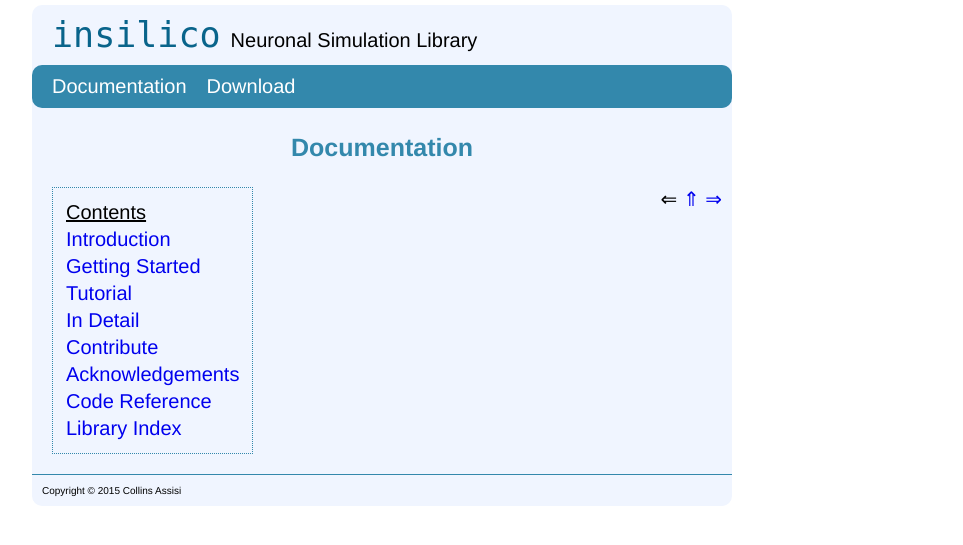
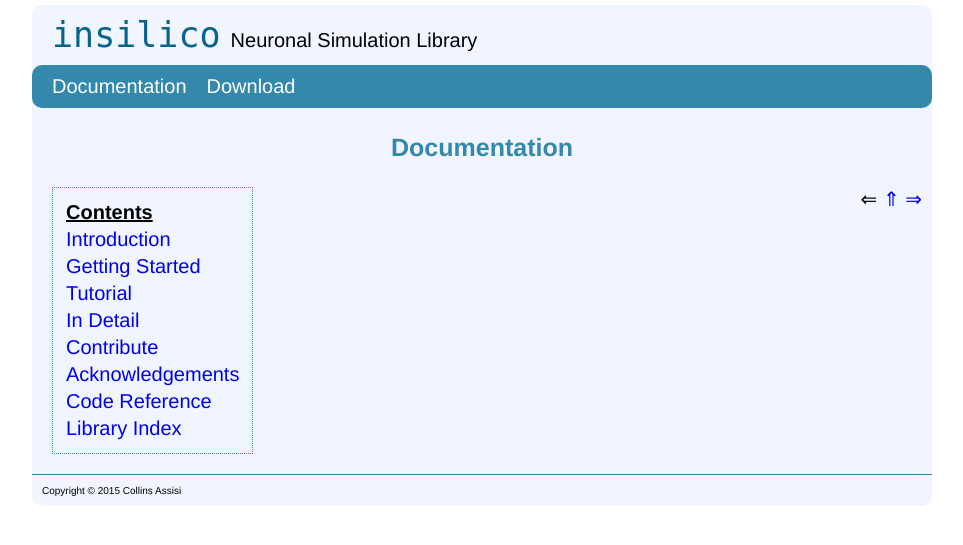
Before and after one commit to insilico-lib/insilico, a PHP site: page /documentation.php in a window 1280 px wide. Shown: the top 545 px of the page, without its empty margins (293-1256 px from the left). Run offline with PHP 8.4, Linux system fonts and the light colour scheme.

Commit message:
[web] Widening the width of web site.

```diff
--- a/web/documentation.php
+++ b/web/documentation.php
@@ -10,8 +10,8 @@
     <a href="introduction.php">&rArr;</a>
 </p>
 <p>
-    <table style="text-align: legt; margin: 20px; padding: 10px; border: 0.5px dotted #3388ac;">
-	<tr><td><u>Contents</u></td></tr>
+    <table style="text-align: legt; margin: 20px; padding: 10px; border: 1px dotted #3388ac;">
+	<tr><td><b><u>Contents</u></b></td></tr>
 	<?php
 	$contentlist = array("Introduction",
 			     "Getting Started",
--- a/web/style.css
+++ b/web/style.css
@@ -3,7 +3,7 @@ body {
     text-decoration: none;
     width: 50%;
     min-width: 500px;
-    max-width: 700px;
+    max-width: 900px;
     margin: 0px auto;
     padding: 0px;
 }
@@ -15,7 +15,7 @@ a:hover {
     text-decoration: underline;
 }
 .wrapper {
-    width: 700px;
+    width: 900px;
     border-radius: 10px;
     background: #f0f5ff;
     margin: 5px;
```
